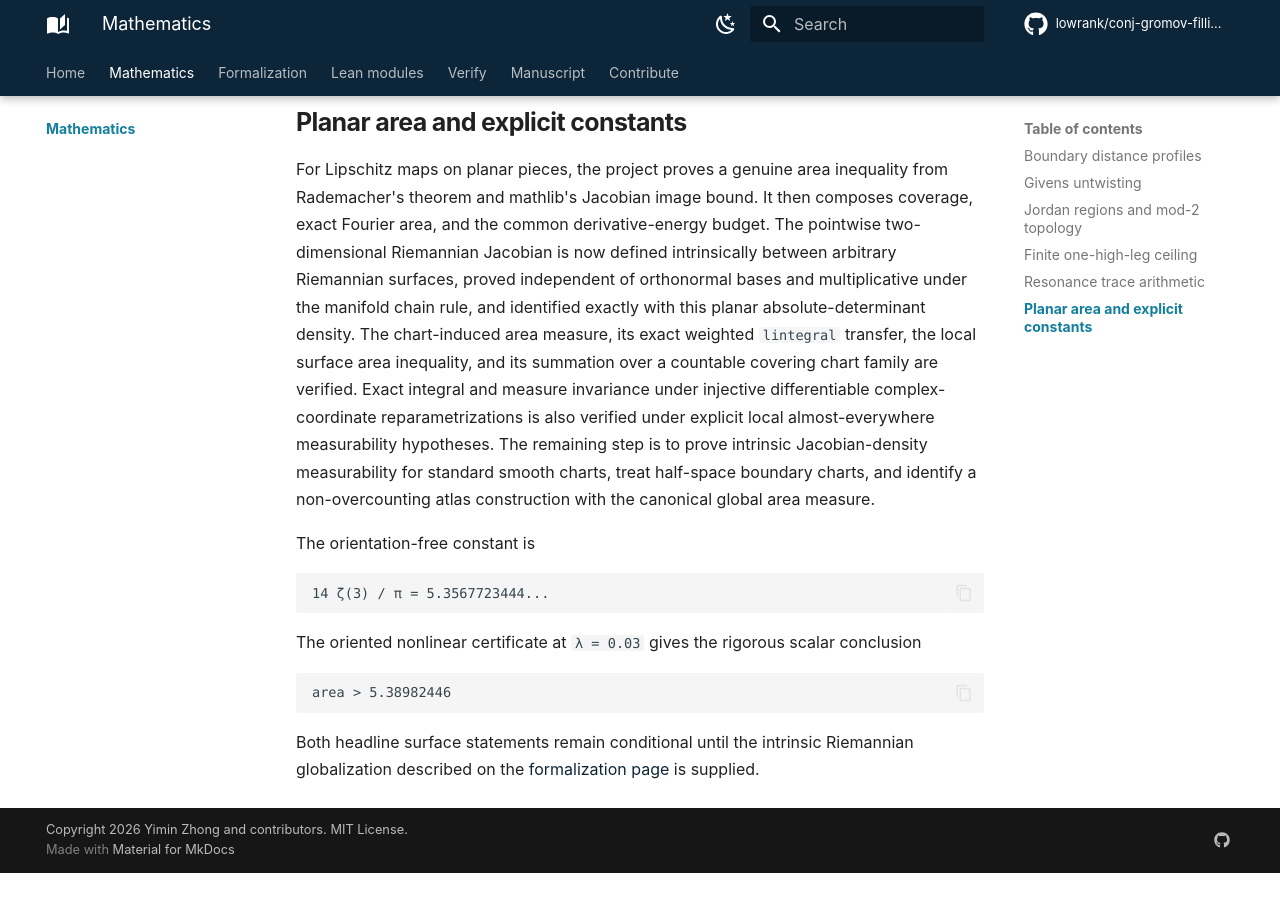
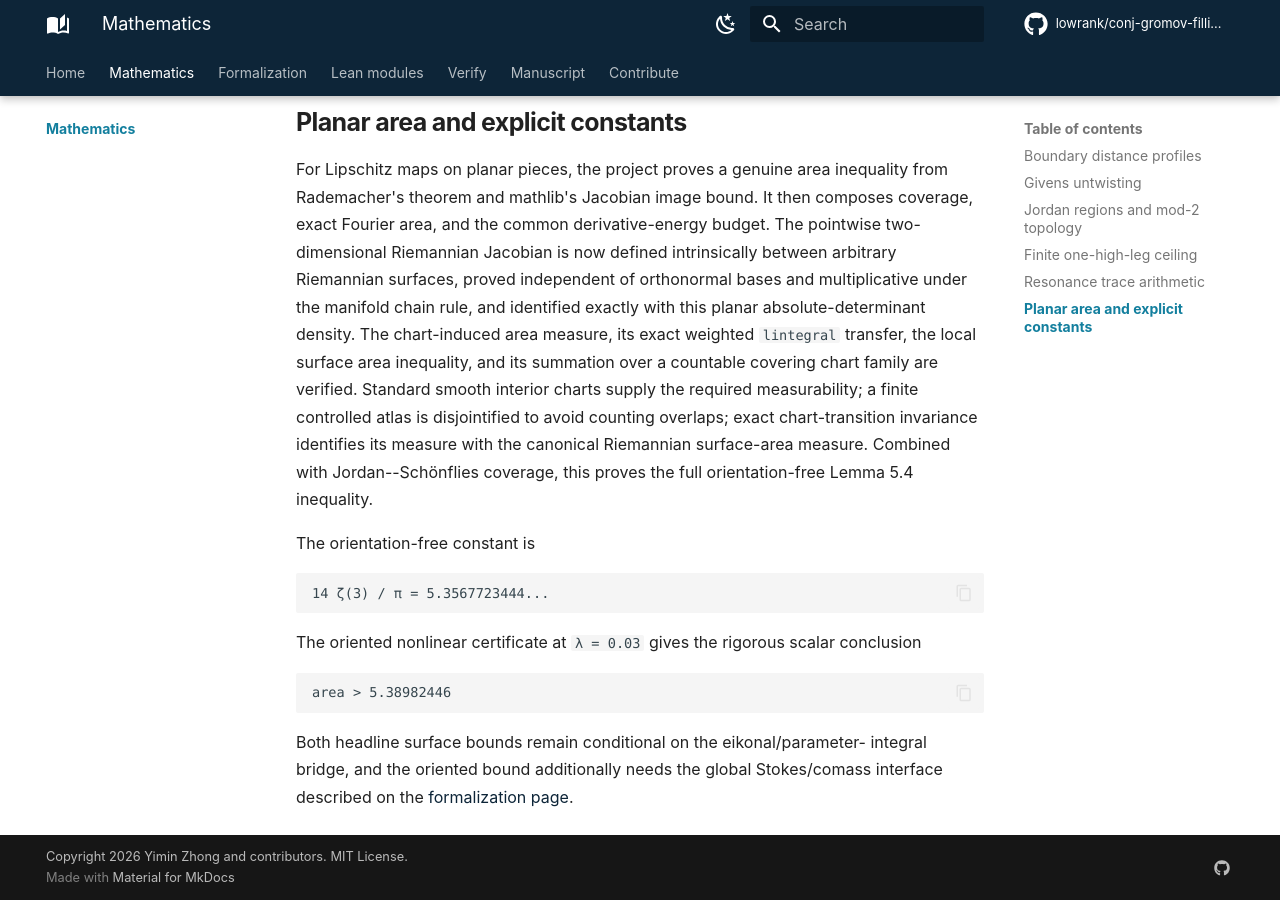
Before and after one commit to lowrank/gromov-filling-lower-bound, an MkDocs documentation site: the page built from docs/mathematics.md, in a window 1280 px wide and 900 px high, scrolled down 2728 px. Built offline with MkDocs 1.6.1 and Material for MkDocs 9.7.7, drawn with Linux system fonts in a browser that asks for light colours; comment, search, counter and statistics services are not loaded; before the commit the page ends 3601 px from its top, so only the background shows below that.

Commit message:
docs: mark Lemma 5.4 fully verified

````diff
--- a/docs/mathematics.md
+++ b/docs/mathematics.md
@@ -96,12 +96,11 @@ orthonormal bases and multiplicative under the manifold chain rule, and
 identified exactly with this planar absolute-determinant density. The
 chart-induced area measure, its exact weighted `lintegral` transfer, the local
 surface area inequality, and its summation over a countable covering chart
-family are verified. Exact integral and measure invariance under injective
-differentiable complex-coordinate reparametrizations is also verified under
-explicit local almost-everywhere measurability hypotheses. The remaining step
-is to prove intrinsic Jacobian-density measurability for standard smooth
-charts, treat half-space boundary charts, and identify a non-overcounting
-atlas construction with the canonical global area measure.
+family are verified. Standard smooth interior charts supply the required
+measurability; a finite controlled atlas is disjointified to avoid counting
+overlaps; exact chart-transition invariance identifies its measure with the
+canonical Riemannian surface-area measure. Combined with Jordan--Schönflies
+coverage, this proves the full orientation-free Lemma 5.4 inequality.
 
 The orientation-free constant is
 
@@ -116,6 +115,7 @@ conclusion
 area > 5.38982446
 ```
 
-Both headline surface statements remain conditional until the intrinsic
-Riemannian globalization described on the
-[formalization page](formalization.md) is supplied.
+Both headline surface bounds remain conditional on the eikonal/parameter-
+integral bridge, and the oriented bound additionally needs the global
+Stokes/comass interface described on the
+[formalization page](formalization.md).
````
Also changed, not shown: FORMALIZATION.md (+16 -15 lines), README.md (+12 -12 lines), docs/formalization.md (+11 -5 lines), docs/index.md (+5 -8 lines), docs/modules.md (+6 -3 lines), docs/verification.md (+8 -4 lines).
